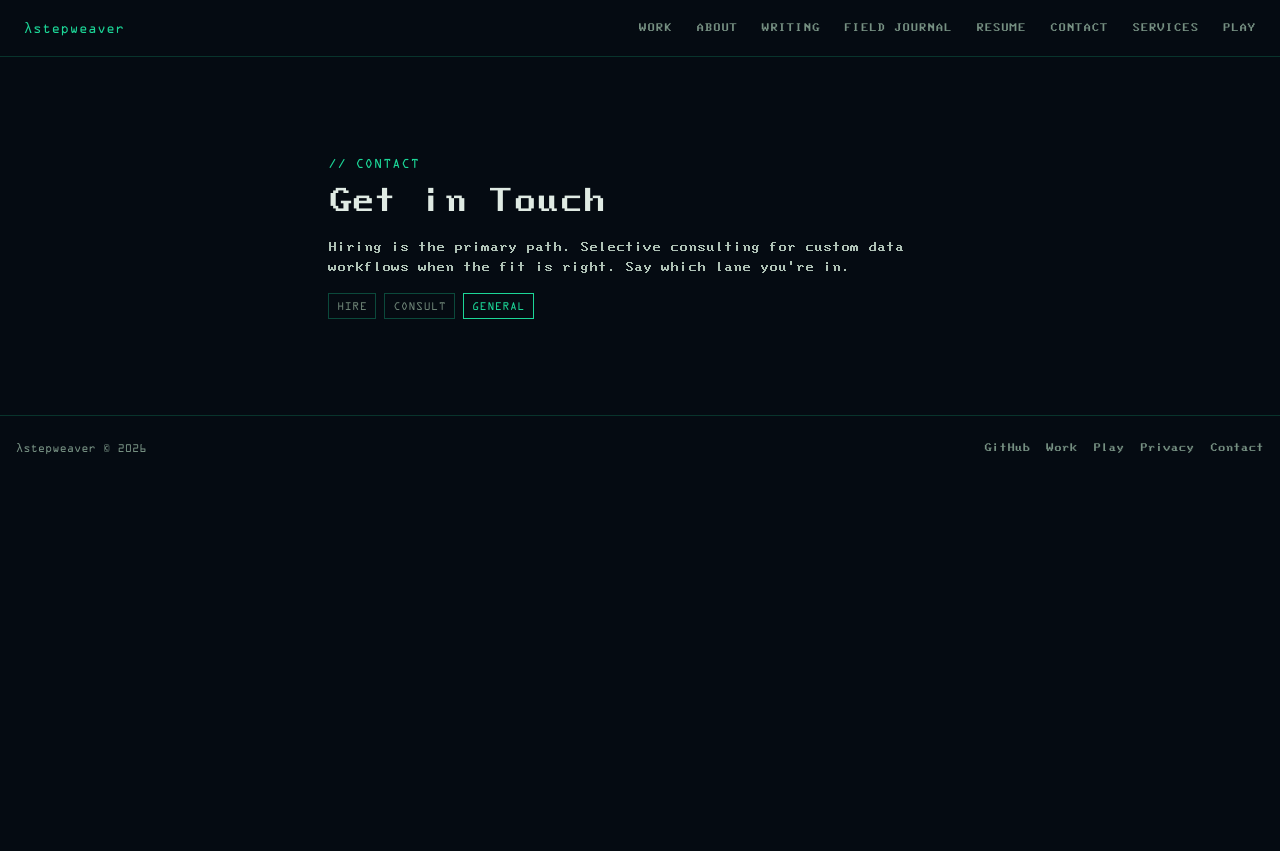
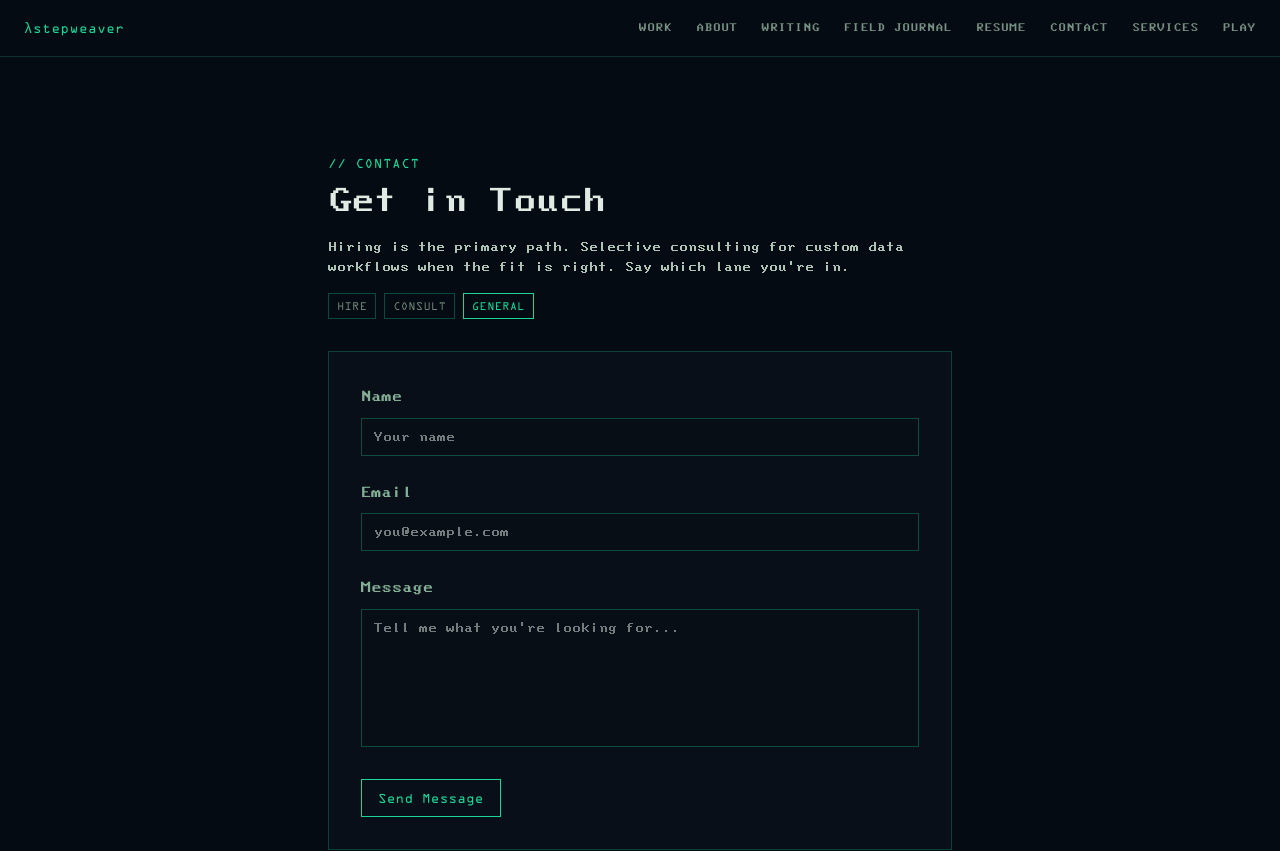
Before and after one commit to stepweaver/stepweaver_v6, a SvelteKit app: page /contact in a window 1280 px wide. Shown: the top 851 px of the page. Before the commit the page ends 800 px from the top, so only its background shows below. Built offline with nearby package versions, Linux system fonts and the light colour scheme.

Commit message:
feat: enhance contact page with form fields for name, email, and message

```diff
--- a/src/routes/(marketing)/contact/+page.svelte
+++ b/src/routes/(marketing)/contact/+page.svelte
@@ -4,6 +4,7 @@
 	type IntentCopy = {
 		title: string;
 		blurb: string;
+		placeholder: string;
 	};
 
 	function getIntentCopy(intent: string | null): IntentCopy {
@@ -11,7 +12,8 @@
 			return {
 				title: 'Consulting inquiry',
 				blurb:
-					'Tell me about the workflow, data movement, or ops problem. Selective fit: if we vibe and the need is real, we can talk scope.'
+					'Tell me about the workflow, data movement, or ops problem. Selective fit: if we vibe and the need is real, we can talk scope.',
+				placeholder: "What's broken, who feels it, and what a good outcome looks like..."
 			};
 		}
 
@@ -19,14 +21,16 @@
 			return {
 				title: 'Hiring conversation',
 				blurb:
-					'Open to roles where operations, internal tools, and practical AI meet. Share the team, stack, and what you need built.'
+					'Open to roles where operations, internal tools, and practical AI meet. Share the team, stack, and what you need built.',
+				placeholder: 'Role, team context, and why this might be a fit...'
 			};
 		}
 
 		return {
 			title: 'Get in Touch',
 			blurb:
-				"Hiring is the primary path. Selective consulting for custom data workflows when the fit is right. Say which lane you're in."
+				"Hiring is the primary path. Selective consulting for custom data workflows when the fit is right. Say which lane you're in.",
+			placeholder: "Tell me what you're looking for..."
 		};
 	}
 
@@ -36,6 +40,14 @@
 	let hireActive = $derived(intent === 'hire' || intent === 'brief');
 	let consultActive = $derived(intent === 'consult');
 	let generalActive = $derived(!intent);
+
+	let name = $state('');
+	let email = $state('');
+	let message = $state('');
+
+	function handleSubmit(event: SubmitEvent) {
+		event.preventDefault();
+	}
 </script>
 
 <svelte:head>
@@ -45,7 +57,9 @@
 
 <div class="mx-auto max-w-2xl px-4 py-16 pt-24 sm:px-6">
 	<header class="mb-8">
-		<p class="font-ocr text-neon mb-2 text-sm tracking-wider">// CONTACT</p>
+		<p class="font-ocr text-neon mb-2 text-sm tracking-wider">
+			// CONTACT
+		</p>
 
 		<h1 class="text-text mb-4 text-3xl sm:text-4xl">
 			{copy.title}
@@ -62,7 +76,9 @@
 			<a
 				href="/contact?intent=hire"
 				class={`border px-2 py-1 transition-colors ${
-					hireActive ? 'border-neon text-neon' : 'border-border/30 text-meta hover:border-neon/50'
+					hireActive
+						? 'border-neon text-neon'
+						: 'border-border/30 text-meta hover:border-neon/50'
 				}`}
 			>
 				HIRE
@@ -91,4 +107,64 @@
 			</a>
 		</nav>
 	</header>
+
+	<form
+		onsubmit={handleSubmit}
+		class="border-border/25 bg-surface space-y-6 border p-6 sm:p-8"
+	>
+		<div>
+			<label for="name" class="text-label mb-2 block">
+				Name
+			</label>
+
+			<input
+				id="name"
+				name="name"
+				type="text"
+				bind:value={name}
+				required
+				placeholder="Your name"
+				class="bg-panel border-border/30 text-text focus:border-neon font-ibm w-full border px-3 py-2 text-sm transition-colors outline-none"
+			/>
+		</div>
+
+		<div>
+			<label for="email" class="text-label mb-2 block">
+				Email
+			</label>
+
+			<input
+				id="email"
+				name="email"
+				type="email"
+				bind:value={email}
+				required
+				placeholder="you@example.com"
+				class="bg-panel border-border/30 text-text focus:border-neon font-ibm w-full border px-3 py-2 text-sm transition-colors outline-none"
+			/>
+		</div>
+
+		<div>
+			<label for="message" class="text-label mb-2 block">
+				Message
+			</label>
+
+			<textarea
+				id="message"
+				name="message"
+				bind:value={message}
+				required
+				rows={6}
+				placeholder={copy.placeholder}
+				class="bg-panel border-border/30 text-text focus:border-neon font-ibm w-full resize-none border px-3 py-2 text-sm transition-colors outline-none"
+			></textarea>
+		</div>
+
+		<button
+			type="submit"
+			class="font-ocr border-neon text-neon hover:bg-neon/10 w-full border px-4 py-2 text-sm tracking-wide transition-colors sm:w-auto"
+		>
+			Send Message
+		</button>
+	</form>
 </div>
```
